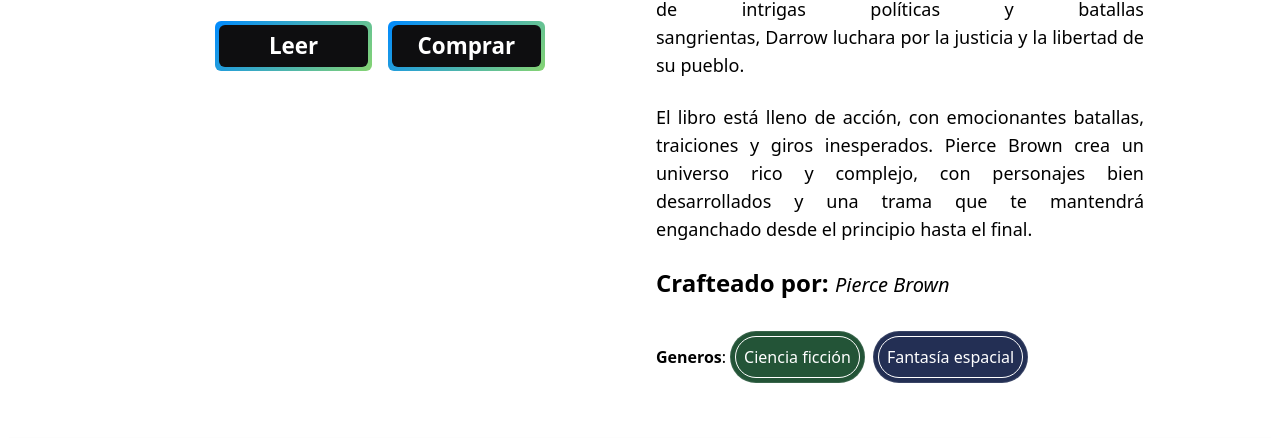
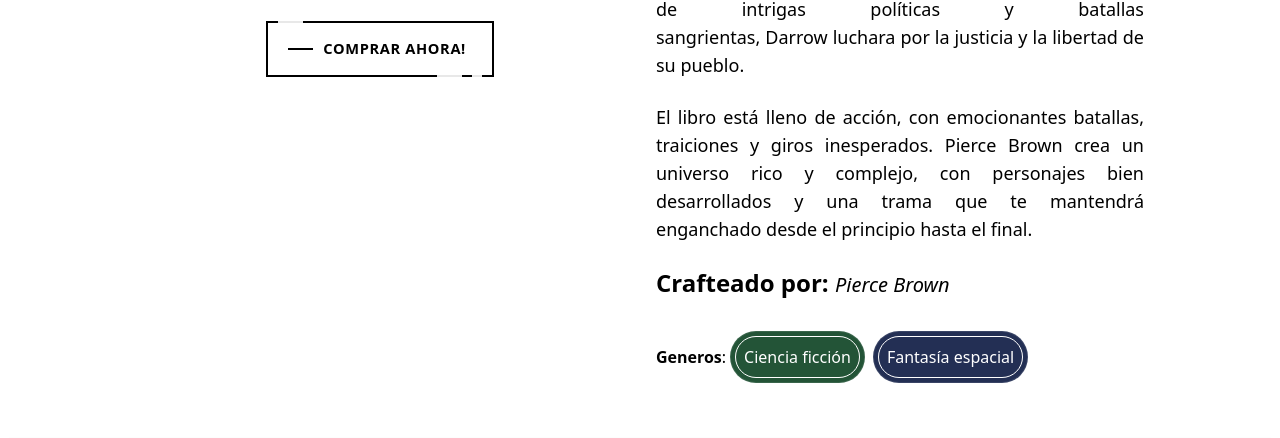
Before and after one commit to Mafifa/fer-books, an Astro site: page /Amanecer-rojo in a window 1280 px wide. Shown: the part 593-1031 px from the top of the page. Built offline with nearby package versions, Linux system fonts and the light colour scheme; Astro itself is replaced by a stand-in of ours; a web font is replaced by a local one.

Commit message:
Add the buy button

```diff
--- /dev/null
+++ b/src/assets/ButtonBuy.css
@@ -0,0 +1,104 @@
+.fancy {
+  background-color: transparent;
+  border: 2px solid #000;
+  border-radius: 0;
+  box-sizing: border-box;
+  color: #fff;
+  cursor: pointer;
+  display: inline-block;
+  float: right;
+  font-weight: 700;
+  letter-spacing: 0.05em;
+  margin: 0;
+  outline: none;
+  overflow: visible;
+  padding: 1.25em 2em;
+  position: relative;
+  text-align: center;
+  text-decoration: none;
+  text-transform: none;
+  transition: all 0.3s ease-in-out;
+  user-select: none;
+  font-size: 13px;
+}
+
+.fancy::before {
+  content: " ";
+  width: 1.5625rem;
+  height: 2px;
+  background: black;
+  top: 50%;
+  left: 1.5em;
+  position: absolute;
+  transform: translateY(-50%);
+  transform-origin: center;
+  transition: background 0.3s linear, width 0.3s linear;
+}
+
+.fancy .text {
+  font-size: 1.125em;
+  line-height: 1.33333em;
+  padding-left: 2em;
+  display: block;
+  text-align: left;
+  transition: all 0.3s ease-in-out;
+  text-transform: uppercase;
+  text-decoration: none;
+  color: black;
+}
+
+.fancy .top-key {
+  height: 2px;
+  width: 1.5625rem;
+  top: -2px;
+  left: 0.625rem;
+  position: absolute;
+  background: #e8e8e8;
+  transition: width 0.5s ease-out, left 0.3s ease-out;
+}
+
+.fancy .bottom-key-1 {
+  height: 2px;
+  width: 1.5625rem;
+  right: 1.875rem;
+  bottom: -2px;
+  position: absolute;
+  background: #e8e8e8;
+  transition: width 0.5s ease-out, right 0.3s ease-out;
+}
+
+.fancy .bottom-key-2 {
+  height: 2px;
+  width: 0.625rem;
+  right: 0.625rem;
+  bottom: -2px;
+  position: absolute;
+  background: #e8e8e8;
+  transition: width 0.5s ease-out, right 0.3s ease-out;
+}
+
+.fancy:hover {
+  color: white;
+  background: black;
+}
+
+.fancy:hover::before {
+  width: 0.9375rem;
+  background: white;
+}
+
+.fancy:hover .text {
+  color: white;
+  padding-left: 1.5em;
+}
+
+.fancy:hover .top-key {
+  left: -2px;
+  width: 0px;
+}
+
+.fancy:hover .bottom-key-1,
+.fancy:hover .bottom-key-2 {
+  right: 0;
+  width: 0;
+}
--- /dev/null
+++ b/src/components/BuyButton.astro
@@ -0,0 +1,15 @@
+---
+import "../assets/ButtonBuy.css";
+interface Props {
+  URL: string;
+}
+
+const { URL } = Astro.props;
+---
+
+<a class="fancy" href={URL} target="_blank" rel="nooperner noreferrer">
+  <span class="top-key"></span>
+  <span class="text">COMPRAR AHORA!</span>
+  <span class="bottom-key-1"></span>
+  <span class="bottom-key-2"></span>
+</a>
--- a/src/pages/[book].astro
+++ b/src/pages/[book].astro
@@ -4,11 +4,13 @@
   color?: string;
 }
 import Layout from "../layouts/Layout.astro";
+import "../assets/Card.css";
 import "../assets/Button.css";
 import { books } from "../books/books";
 const { book } = Astro.params;
 const info = books.find((b) => b.id === book);
 import CategoriesPill from "../components/CategoriesPill.astro";
+import BuyButton from "../components/BuyButton.astro";
 if (!info) {
   return Astro.redirect("/404");
 }
@@ -29,8 +31,7 @@
           />
         </picture>
         <div class="flex items-center gap-4 mb-2">
-          <a class="bn39" href="/"><span class="bn39span">Leer</span></a>
-          <a class="bn39" href="/"><span class="bn39span">Comprar</span></a>
+          <BuyButton URL={info.buy} />
         </div>
       </div>
 
```
